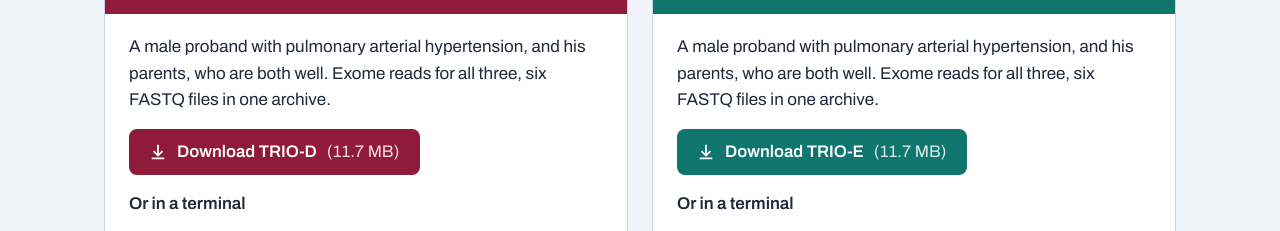
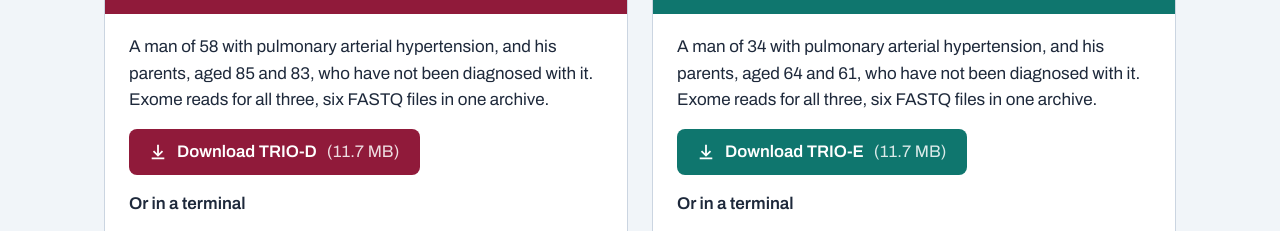
Before and after one commit to comparativechrono/PAH-trio, a plain HTML site: page docs/index.html in a window 1280 px wide. Shown: the part 559-790 px from the top of the page. Drawn offline with Linux system fonts and the light colour scheme.

Commit message:
Give the ages and main findings for TRIO-D and TRIO-E
Each README now gives the proband's age, when he was diagnosed and his
KCO (and, for TRIO-D, the CT and smoking history), and the parents' ages.
The download page gives the ages too, and the two archives are rebuilt
with the new READMEs.

Co-Authored-By: Claude Opus 5.5 <noreply@anthropic.com>
Claude-Session: https://claude.ai/code/session_01PWS6UPTAd87ycb85FFtL3c

```diff
--- a/docs/index.html
+++ b/docs/index.html
@@ -160,7 +160,7 @@
         <h2 id="scrum-family">TRIO-D</h2>
       </div>
       <div class="body">
-        <p>A male proband with pulmonary arterial hypertension, and his parents, who are both well. Exome reads for all three, six FASTQ files in one archive.</p>
+        <p>A man of 58 with pulmonary arterial hypertension, and his parents, aged 85 and 83, who have not been diagnosed with it. Exome reads for all three, six FASTQ files in one archive.</p>
         <a class="download" href="TRIO-D.tar.gz" download>
           <svg viewBox="0 0 20 20" aria-hidden="true"><path fill="currentColor" d="M9 2h2v9.6l3.3-3.3 1.4 1.4L10 15.4 4.3 9.7l1.4-1.4L9 11.6V2zM3 16h14v2H3z"/></svg>
           Download TRIO-D <span class="size">(11.7 MB)</span>
@@ -180,7 +180,7 @@
         <h2 id="kanban-family">TRIO-E</h2>
       </div>
       <div class="body">
-        <p>A male proband with pulmonary arterial hypertension, and his parents, who are both well. Exome reads for all three, six FASTQ files in one archive.</p>
+        <p>A man of 34 with pulmonary arterial hypertension, and his parents, aged 64 and 61, who have not been diagnosed with it. Exome reads for all three, six FASTQ files in one archive.</p>
         <a class="download" href="TRIO-E.tar.gz" download>
           <svg viewBox="0 0 20 20" aria-hidden="true"><path fill="currentColor" d="M9 2h2v9.6l3.3-3.3 1.4 1.4L10 15.4 4.3 9.7l1.4-1.4L9 11.6V2zM3 16h14v2H3z"/></svg>
           Download TRIO-E <span class="size">(11.7 MB)</span>
```
Also changed, not shown: 4 other files.
